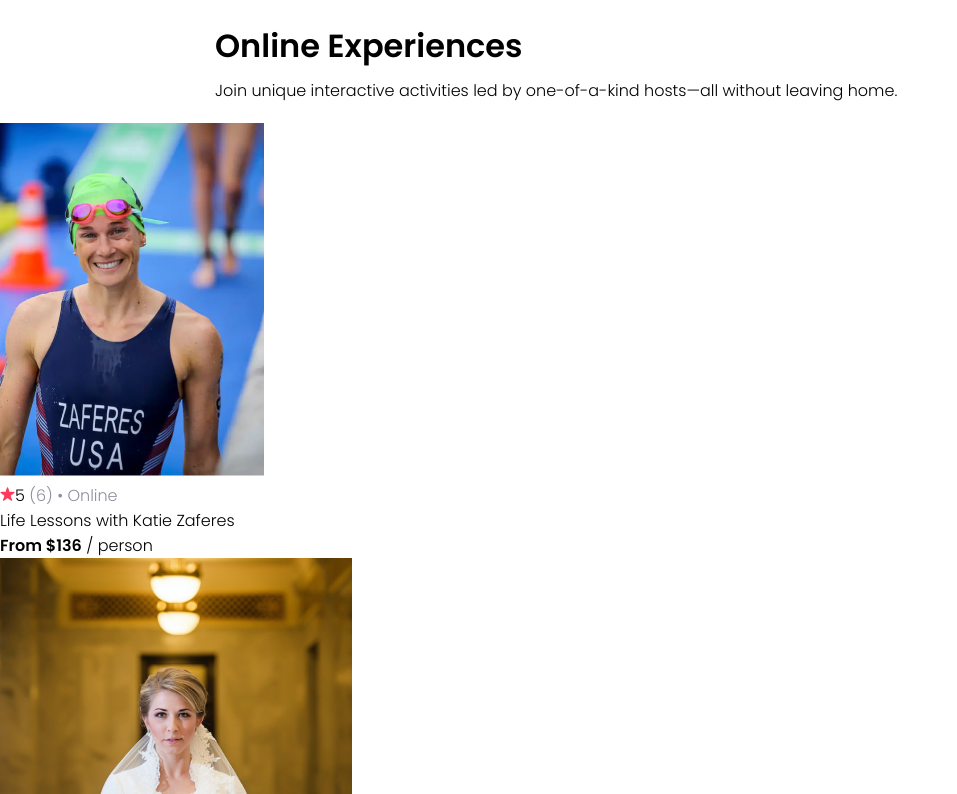
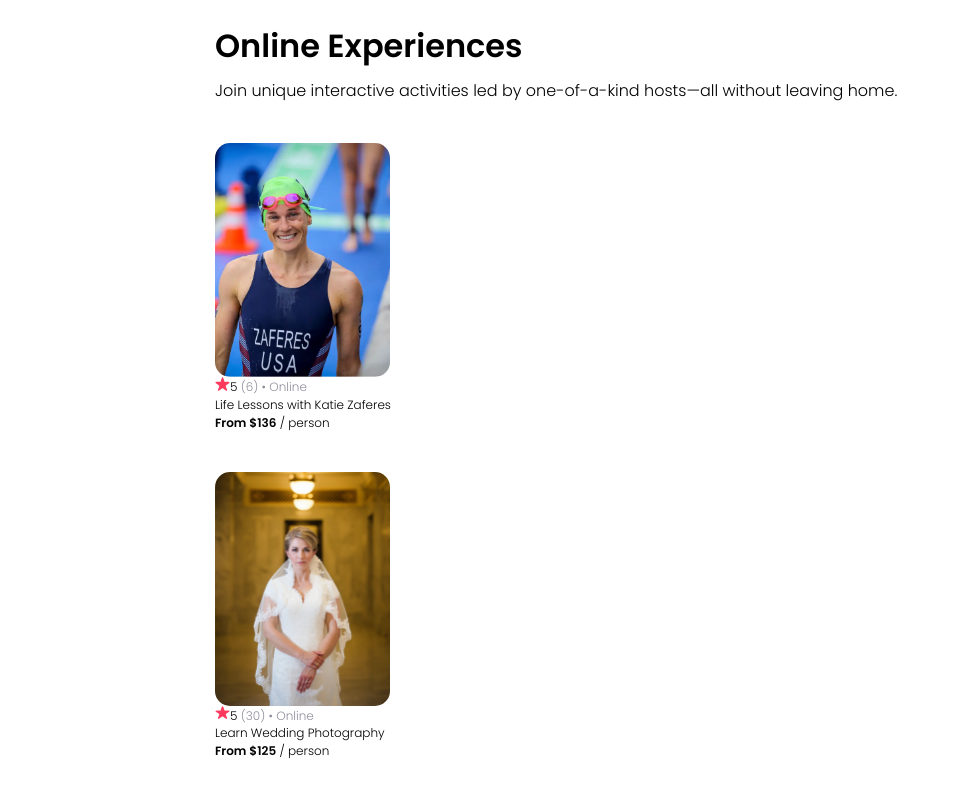
Before and after one commit to will-s-205/airbnb-clone, a JavaScript app: page / in a window 1280 px wide. Shown: the part 586-1380 px from the top of the page, without its empty margins (0-957 px from the left). Built offline with nearby package versions, Linux system fonts and the light colour scheme; the HTML template or start-up script is replaced by a standard one.

Commit message:
Revert "addittional tags"
This reverts commit a84e6816b9990c6bafb800241c1e1071ac95cfcf.

```diff
--- a/src/App.css
+++ b/src/App.css
@@ -35,22 +35,16 @@ nav {
   margin-top: 15px;
 }
 
-.cards-list {
+.card--section {
+  padding: 20px;
   display: flex;
-  flex-wrap: nowrap;
-  gap: 20px;
-  overflow-x: auto;
+  flex-direction: column;
+  max-width: 850px;
+  margin: 0 auto;
+  font-size: 12px;
 }
 
-.card {
-  width: 175px;
-  font-size: 12px;
-  flex: 0 0 auto;
-  display: flex;
-  flex-direction: column;
-}
-
-.card--img {
+.card-img {
   max-width: 175px;
   border-radius: 15px;
   /* position: relative; */
```
